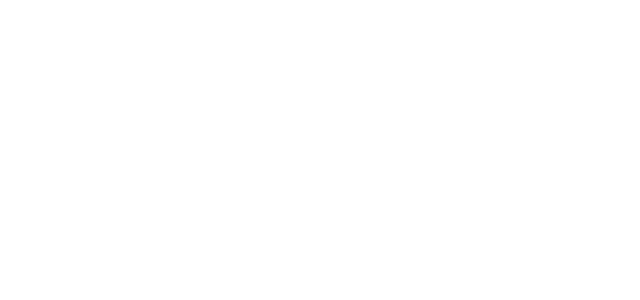
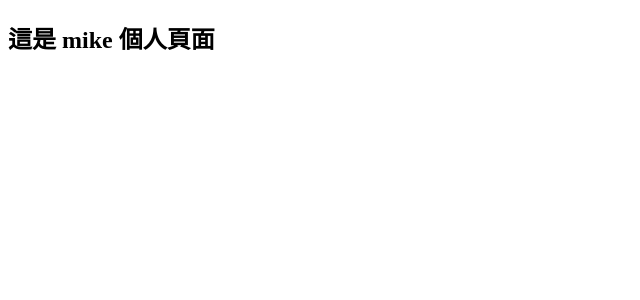
Before and after one commit to wen-3/nuxt_week2, a Nuxt app: page /user-mike in a window 1280 px wide. Before the commit this address had no page. Shown: the top 300 px of the page, without its empty margins (0-640 px from the left). Built offline with nearby package versions, Linux system fonts and the light colour scheme.

Commit message:
局部性動態路由
前綴字-[xxx]

```diff
--- a/pages/index.vue
+++ b/pages/index.vue
@@ -15,6 +15,7 @@
     <NuxtLink to="/about">關於我們</NuxtLink>
     <NuxtLink to="/address">聯絡地址</NuxtLink>
     <NuxtLink to="/courses">課程列表</NuxtLink>
+    <NuxtLink to="/user-mike">使用者頁面</NuxtLink>
   </div>
   <hr>
   <button @click="gotoAndPage('/about')">切換至 about 頁面</button>
--- /dev/null
+++ b/pages/user-[name].vue
@@ -0,0 +1,11 @@
+<script setup>
+const route = useRoute();
+</script>
+
+<template>
+    <div>
+        <h2>這是 {{ route.params.name }} 個人頁面</h2>
+    </div>
+</template>
+
+<style></style>
```
